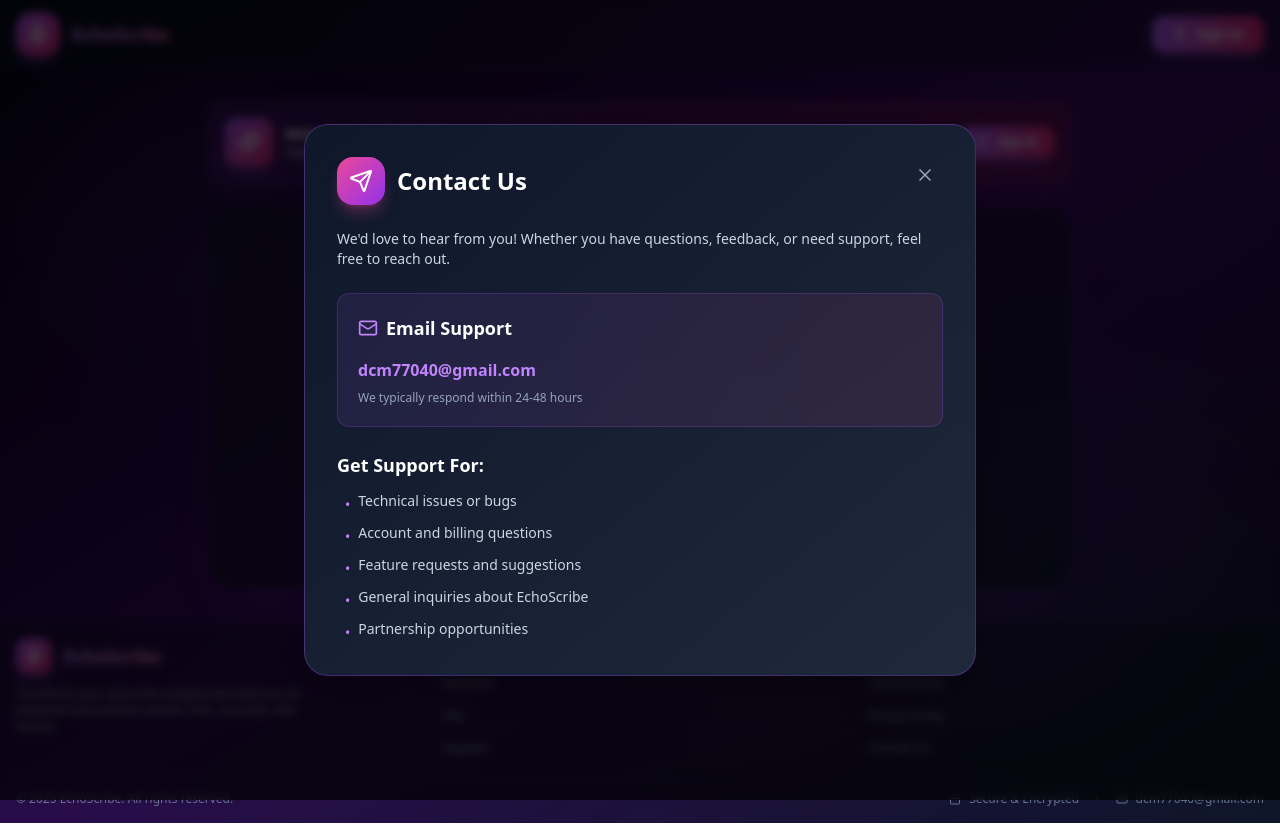
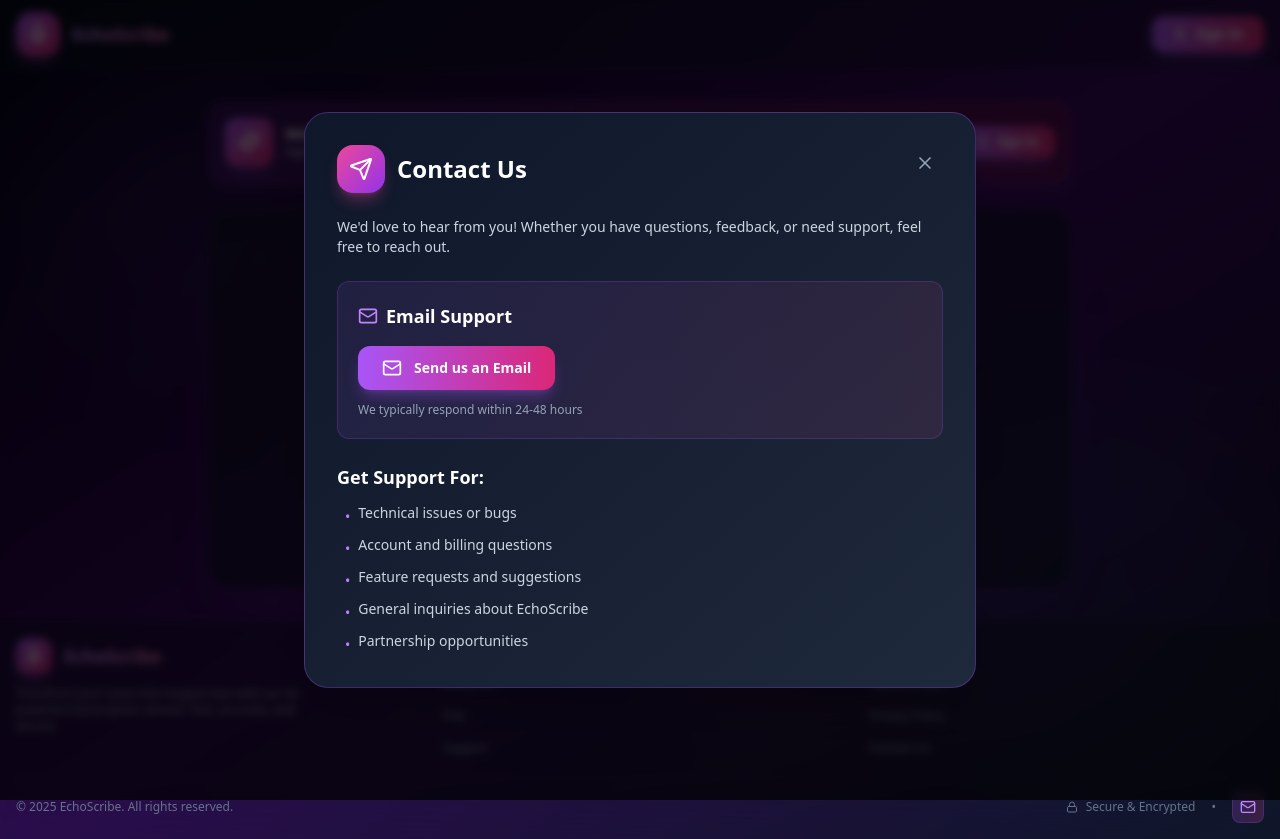
Before and after one commit to dineshchandra24/stt-frontend, a React (Vite) app: page /#home in a window 1280 px wide. Both pictures are taken after a click on the button "Contact Us". Built offline with nearby package versions, Linux system fonts and the light colour scheme.

Commit message:
Update App.jsx

```diff
--- a/src/App.jsx
+++ b/src/App.jsx
@@ -1580,11 +1580,12 @@
                 </h4>
                 <a
                   href="mailto:dcm77040@gmail.com"
-                  className="text-purple-400 hover:text-purple-300 font-semibold text-base transition-colors flex items-center gap-2"
+                  className="inline-flex items-center gap-3 px-6 py-3 bg-gradient-to-r from-purple-500 to-pink-600 hover:from-purple-600 hover:to-pink-700 text-white rounded-xl transition-all duration-300 font-semibold shadow-lg shadow-purple-500/30 hover:shadow-purple-500/50 hover:scale-105 group"
                 >
-                  dcm77040@gmail.com
+                  <Mail className="w-5 h-5 group-hover:rotate-12 transition-transform duration-300" />
+                  Send us an Email
                 </a>
-                <p className="text-xs text-slate-400 mt-2">We typically respond within 24-48 hours</p>
+                <p className="text-xs text-slate-400 mt-3">We typically respond within 24-48 hours</p>
               </div>
 
               <div>
@@ -1748,9 +1749,12 @@
               <Lock className="w-3 h-3" />
               <span>Secure & Encrypted</span>
               <span className="mx-2">•</span>
-              <Mail className="w-3 h-3" />
-              <a href="mailto:dcm77040@gmail.com" className="hover:text-purple-400 transition-colors">
-                dcm77040@gmail.com
+              <a
+                href="mailto:dcm77040@gmail.com"
+                className="flex items-center justify-center w-8 h-8 bg-gradient-to-r from-purple-500/20 to-pink-500/20 hover:from-purple-500/30 hover:to-pink-500/30 rounded-lg transition-all duration-300 hover:scale-110 group border border-purple-500/20"
+                title="Contact via Email"
+              >
+                <Mail className="w-4 h-4 text-purple-400 group-hover:rotate-12 transition-transform duration-300" />
               </a>
             </div>
           </div>
```
